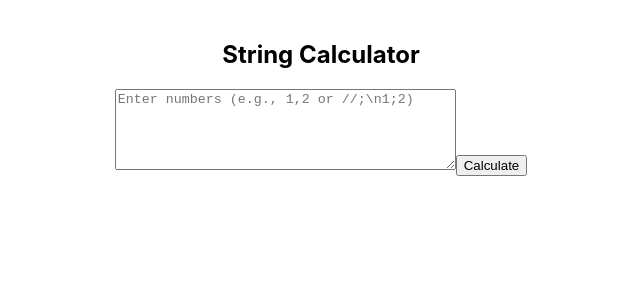
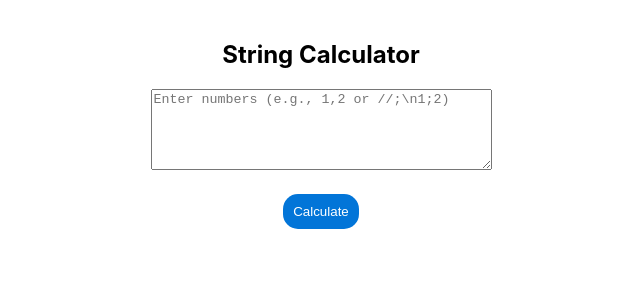
Before and after one commit to Induvala/stringcal, a React (Create React App) app: page / in a window 1280 px wide. Shown: the top 300 px of the page, without its empty margins (319-959 px from the left). Built offline with nearby package versions, Linux system fonts and the light colour scheme.

Commit message:
handleclick functiona nd button css

```diff
--- a/public/index.html
+++ b/public/index.html
@@ -24,7 +24,7 @@
       work correctly both with client-side routing and a non-root public URL.
       Learn how to configure a non-root public URL by running `npm run build`.
     -->
-    <title>React App</title>
+    <title>String Calculator </title>
   </head>
   <body>
     <noscript>You need to enable JavaScript to run this app.</noscript>
--- a/src/components/StringCal.jsx
+++ b/src/components/StringCal.jsx
@@ -1,13 +1,22 @@
 import React from 'react'
 import { useState } from 'react';
+import { AddValue } from '../utils/stringCal';
 
 function StringCal() {
-    const [input, SetInput] = useState('');
-    const [result, SetResult] = useState(null);
-    const [error, SetError] = useState('');
+    const [input, setInput] = useState('');
+    const [result, setResult] = useState(null);
+    const [error, setError] = useState('');
 
-    function handleClick(){
-        console.log("test")
+    const handleClick = () => {
+        try{
+            let sum = AddValue(input);
+            setResult(sum);
+            setError('');
+
+        }catch(error){
+         setResult(null);
+         setError(error.message);
+        }
     }
 
   return (
@@ -18,9 +27,11 @@ function StringCal() {
          cols={40}
          placeholder="Enter numbers (e.g., 1,2 or //;\n1;2)"
          value={input}
-         onChange={(e)=>SetInput(e.target.value)}
+         onChange={(e)=>setInput(e.target.value)}
         />
-        <button type='button' onClick={handleClick}>Calculate</button>
+        <br/>
+        <br/>
+        <button style={{color:'#fff',border:0, borderRadius:'15px',backgroundColor:'#0275d8',padding:'10px'}} type='button' onClick={handleClick}>Calculate</button>
         {result !==null && <p>Result: {result} </p>}
         {error && <p style={{color:'red'}}>{error}</p>}
     </div>
--- a/src/utils/stringCal.js
+++ b/src/utils/stringCal.js
@@ -0,0 +1,3 @@
+export function AddValue(numbers){
+    if(!numbers) return 0;
+}
```
